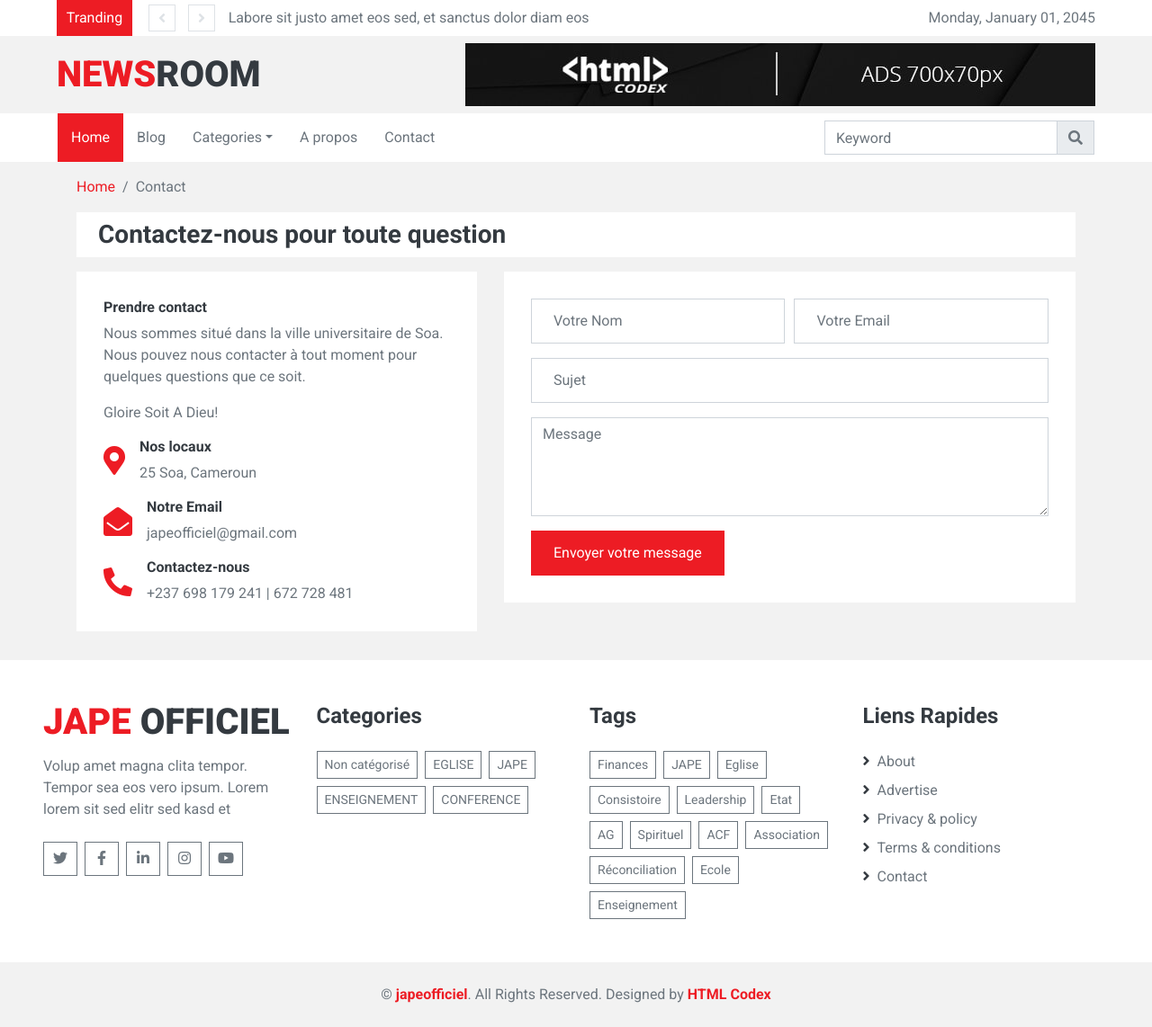
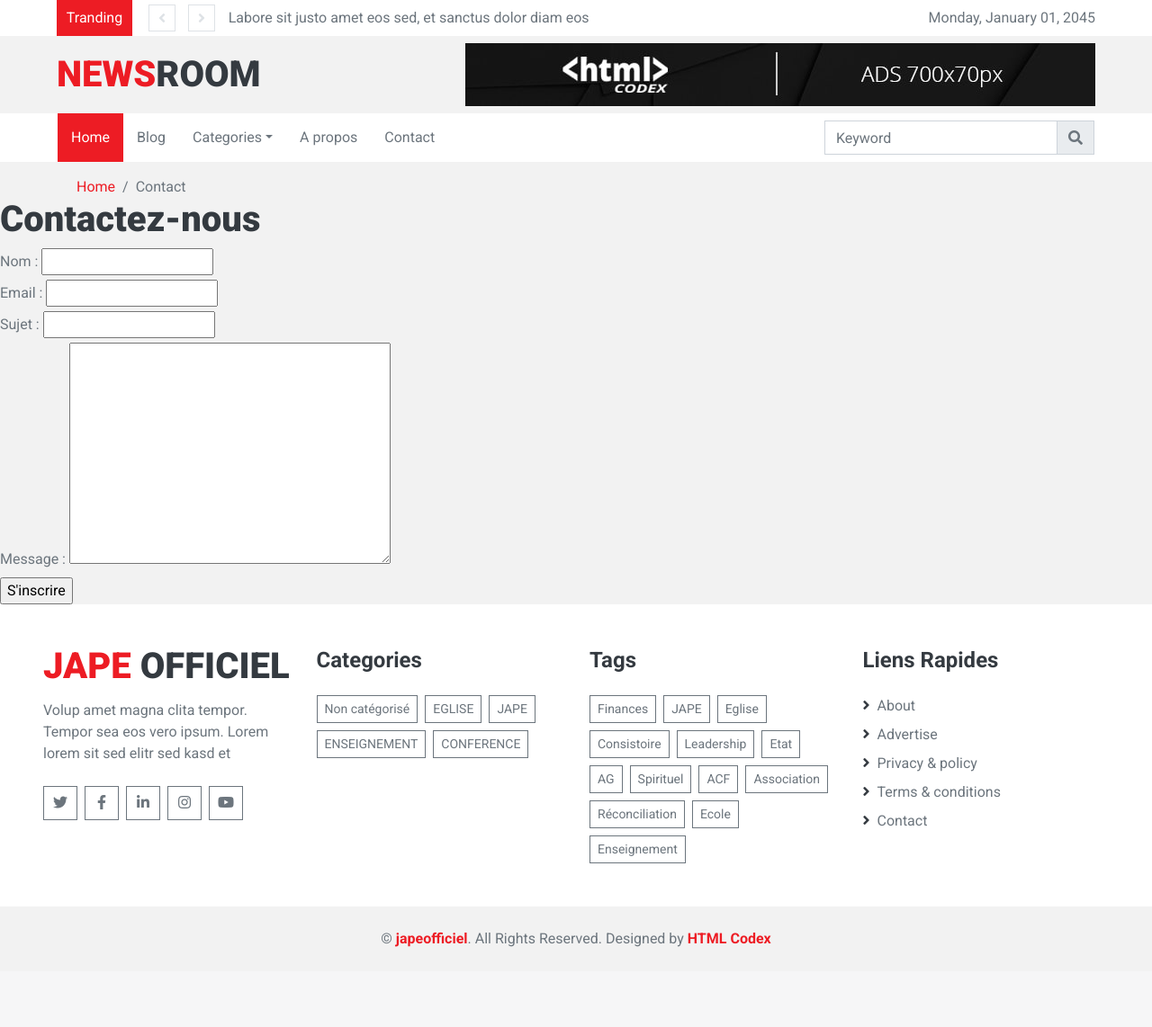
Before and after one commit to borishristi/jape-officiel, a Django app: page /contact/ in a window 1280 px wide. Shown: the whole page at 90% size. After the commit the page ends 1053 px from the top, so only its background shows below. Run offline with Django 5.2, Linux system fonts and the light colour scheme; data comes from the database, SQL or seed files in the repository; both versions use the stored data as it was after the commit; some libraries are stand-ins or nearby versions.

Commit message:
I started to implement the save contact function

```diff
--- /dev/null
+++ b/src/blog/forms.py
@@ -0,0 +1,15 @@
+from django import forms
+
+from blog.models import ContactForm
+
+
+class ContactUsForm(forms.ModelForm):
+    class Meta:
+        model = ContactForm
+        fields = ["name", "email", "subject", "message"]
+
+        labels = {"name": "Nom",
+                  "email": "Email",
+                  "subject": "Sujet",
+                  "message": "Message"
+                  }
--- a/src/blog/models.py
+++ b/src/blog/models.py
@@ -96,3 +96,14 @@ class CommentsPost(models.Model):
     class Meta:
         ordering = ['-created_on']
         verbose_name = "Comment"
+
+
+class ContactForm(models.Model):
+    name = models.CharField(max_length=50)
+    email = models.EmailField()
+    subject = models.CharField(max_length=200)
+    message = models.TextField()
+    cgu_accept = models.BooleanField(default=True)
+
+    class Meta:
+        verbose_name = "Contact"
--- a/src/blog/templates/blog/contact.html
+++ b/src/blog/templates/blog/contact.html
@@ -18,87 +18,94 @@
 <!-- Breadcrumb End -->
 
 
-<!-- Contact Start -->
-<div class="container-fluid py-3">
-    <div class="container">
-        <div class="bg-light py-2 px-4 mb-3">
-            <h3 class="m-0">Contactez-nous pour toute question</h3>
-        </div>
-        <div class="row">
-            <div class="col-md-5">
-                <div class="bg-light mb-3" style="padding: 30px;">
-                    <h6 class="font-weight-bold">Prendre contact</h6>
-                    <p>Nous sommes situé dans la ville universitaire de Soa. Nous pouvez nous contacter à tout moment
-                        pour quelques questions que ce soit.</p>
-                    <p>Gloire Soit A Dieu!</p>
-                    <div class="d-flex align-items-center mb-3">
-                        <i class="fa fa-2x fa-map-marker-alt text-primary mr-3"></i>
-                        <div class="d-flex flex-column">
-                            <h6 class="font-weight-bold">Nos locaux</h6>
-                            <p class="m-0">25 Soa, Cameroun</p>
-                        </div>
-                    </div>
-                    <div class="d-flex align-items-center mb-3">
-                        <i class="fa fa-2x fa-envelope-open text-primary mr-3"></i>
-                        <div class="d-flex flex-column">
-                            <h6 class="font-weight-bold">Notre Email</h6>
-                            <p class="m-0">japeofficiel@gmail.com</p>
-                        </div>
-                    </div>
-                    <div class="d-flex align-items-center">
-                        <i class="fas fa-2x fa-phone-alt text-primary mr-3"></i>
-                        <div class="d-flex flex-column">
-                            <h6 class="font-weight-bold">Contactez-nous</h6>
-                            <p class="m-0">+237 698 179 241 | 672 728 481</p>
-                        </div>
-                    </div>
-                </div>
-            </div>
-            <div class="col-md-7">
-                <div class="contact-form bg-light mb-3" style="padding: 30px;">
-                    <div id="success"></div>
-                    <form name="sentMessage" id="contactForm" novalidate="novalidate">
-                        <div class="form-row">
-                            <div class="col-md-6">
-                                <div class="control-group">
-                                    <input type="text" class="form-control p-4" id="name" placeholder="Votre Nom"
-                                           required="required"
-                                           data-validation-required-message="Please enter your name"/>
-                                    <p class="help-block text-danger"></p>
-                                </div>
-                            </div>
-                            <div class="col-md-6">
-                                <div class="control-group">
-                                    <input type="email" class="form-control p-4" id="email" placeholder="Votre Email"
-                                           required="required"
-                                           data-validation-required-message="Please enter your email"/>
-                                    <p class="help-block text-danger"></p>
-                                </div>
-                            </div>
-                        </div>
-                        <div class="control-group">
-                            <input type="text" class="form-control p-4" id="subject" placeholder="Sujet"
-                                   required="required" data-validation-required-message="Please enter a subject"/>
-                            <p class="help-block text-danger"></p>
-                        </div>
-                        <div class="control-group">
-                            <textarea class="form-control" rows="4" id="message" placeholder="Message"
-                                      required="required"
-                                      data-validation-required-message="Please enter your message"></textarea>
-                            <p class="help-block text-danger"></p>
-                        </div>
-                        <div>
-                            <button class="btn btn-primary font-weight-semi-bold px-4" style="height: 50px;"
-                                    type="submit" id="sendMessageButton">Envoyer votre message
-                            </button>
-                        </div>
-                    </form>
-                </div>
-            </div>
-        </div>
-    </div>
-</div>
+<!--&lt;!&ndash; Contact Start &ndash;&gt;-->
+<!--<div class="container-fluid py-3">-->
+<!--    <div class="container">-->
+<!--        <div class="bg-light py-2 px-4 mb-3">-->
+<!--            <h3 class="m-0">Contactez-nous pour toute question</h3>-->
+<!--        </div>-->
+<!--        <div class="row">-->
+<!--            <div class="col-md-5">-->
+<!--                <div class="bg-light mb-3" style="padding: 30px;">-->
+<!--                    <h6 class="font-weight-bold">Prendre contact</h6>-->
+<!--                    <p>Nous sommes situé dans la ville universitaire de Soa. Nous pouvez nous contacter à tout moment-->
+<!--                        pour quelques questions que ce soit.</p>-->
+<!--                    <p>Gloire Soit A Dieu!</p>-->
+<!--                    <div class="d-flex align-items-center mb-3">-->
+<!--                        <i class="fa fa-2x fa-map-marker-alt text-primary mr-3"></i>-->
+<!--                        <div class="d-flex flex-column">-->
+<!--                            <h6 class="font-weight-bold">Nos locaux</h6>-->
+<!--                            <p class="m-0">25 Soa, Cameroun</p>-->
+<!--                        </div>-->
+<!--                    </div>-->
+<!--                    <div class="d-flex align-items-center mb-3">-->
+<!--                        <i class="fa fa-2x fa-envelope-open text-primary mr-3"></i>-->
+<!--                        <div class="d-flex flex-column">-->
+<!--                            <h6 class="font-weight-bold">Notre Email</h6>-->
+<!--                            <p class="m-0">japeofficiel@gmail.com</p>-->
+<!--                        </div>-->
+<!--                    </div>-->
+<!--                    <div class="d-flex align-items-center">-->
+<!--                        <i class="fas fa-2x fa-phone-alt text-primary mr-3"></i>-->
+<!--                        <div class="d-flex flex-column">-->
+<!--                            <h6 class="font-weight-bold">Contactez-nous</h6>-->
+<!--                            <p class="m-0">+237 698 179 241 | 672 728 481</p>-->
+<!--                        </div>-->
+<!--                    </div>-->
+<!--                </div>-->
+<!--            </div>-->
+<!--            <div class="col-md-7">-->
+<!--                <div class="contact-form bg-light mb-3" style="padding: 30px;">-->
+<!--                    <div id="success"></div>-->
+<!--                    <form name="sentMessage" id="contactForm" novalidate="novalidate">-->
+<!--                        <div class="form-row">-->
+<!--                            <div class="col-md-6">-->
+<!--                                <div class="control-group">-->
+<!--                                    <input type="text" class="form-control p-4" id="name" placeholder="Votre Nom"-->
+<!--                                           required="required"-->
+<!--                                           data-validation-required-message="Please enter your name"/>-->
+<!--                                    <p class="help-block text-danger"></p>-->
+<!--                                </div>-->
+<!--                            </div>-->
+<!--                            <div class="col-md-6">-->
+<!--                                <div class="control-group">-->
+<!--                                    <input type="email" class="form-control p-4" id="email" placeholder="Votre Email"-->
+<!--                                           required="required"-->
+<!--                                           data-validation-required-message="Please enter your email"/>-->
+<!--                                    <p class="help-block text-danger"></p>-->
+<!--                                </div>-->
+<!--                            </div>-->
+<!--                        </div>-->
+<!--                        <div class="control-group">-->
+<!--                            <input type="text" class="form-control p-4" id="subject" placeholder="Sujet"-->
+<!--                                   required="required" data-validation-required-message="Please enter a subject"/>-->
+<!--                            <p class="help-block text-danger"></p>-->
+<!--                        </div>-->
+<!--                        <div class="control-group">-->
+<!--                            <textarea class="form-control" rows="4" id="message" placeholder="Message"-->
+<!--                                      required="required"-->
+<!--                                      data-validation-required-message="Please enter your message"></textarea>-->
+<!--                            <p class="help-block text-danger"></p>-->
+<!--                        </div>-->
+<!--                        <div>-->
+<!--                            <button class="btn btn-primary font-weight-semi-bold px-4" style="height: 50px;"-->
+<!--                                    type="submit" id="sendMessageButton">Envoyer votre message-->
+<!--                            </button>-->
+<!--                        </div>-->
+<!--                    </form>-->
+<!--                </div>-->
+<!--            </div>-->
+<!--        </div>-->
+<!--    </div>-->
+<!--</div>-->
 <!-- Contact End -->
 
 
+<h1>Contactez-nous</h1>
+<form action="" method="POST">
+    {% csrf_token %}
+    {{ form }}
+    <input type="submit" value="S'inscrire">
+</form>
+
 {% endblock %}
--- a/src/blog/views.py
+++ b/src/blog/views.py
@@ -1,8 +1,10 @@
 from django.core.paginator import Paginator, PageNotAnInteger, EmptyPage
+from django.http import HttpResponse, HttpResponseRedirect
 from django.shortcuts import render
 
 # Create your views here.
 from blog.models import BlogPost, CategoryPost, CommentsPost, TagPost
+from blog.forms import ContactUsForm
 
 
 def base_view(request):
@@ -131,7 +133,20 @@ def contact2_view(request):
     # Tags and categories
     tags = TagPost.objects.all()
     categories = CategoryPost.objects.all()
-    context = {"tags": tags, "categories": categories}
+
+    # Formulaire
+    if request.method == "POST":
+        form = ContactUsForm(request.POST)
+        if form.is_valid():
+            print(form.cleaned_data)
+            form.save()
+            return HttpResponseRedirect(request.path)
+
+    else:
+        form = ContactUsForm()
+
+    context = {"tags": tags, "categories": categories, "form": form}
+
     return render(request, "blog/contact.html", context)
 
 
```
Also changed, not shown: src/blog/admin.py (+6 -1 lines), src/blog/migrations/0008_contactform.py (added), src/db.sqlite3.
